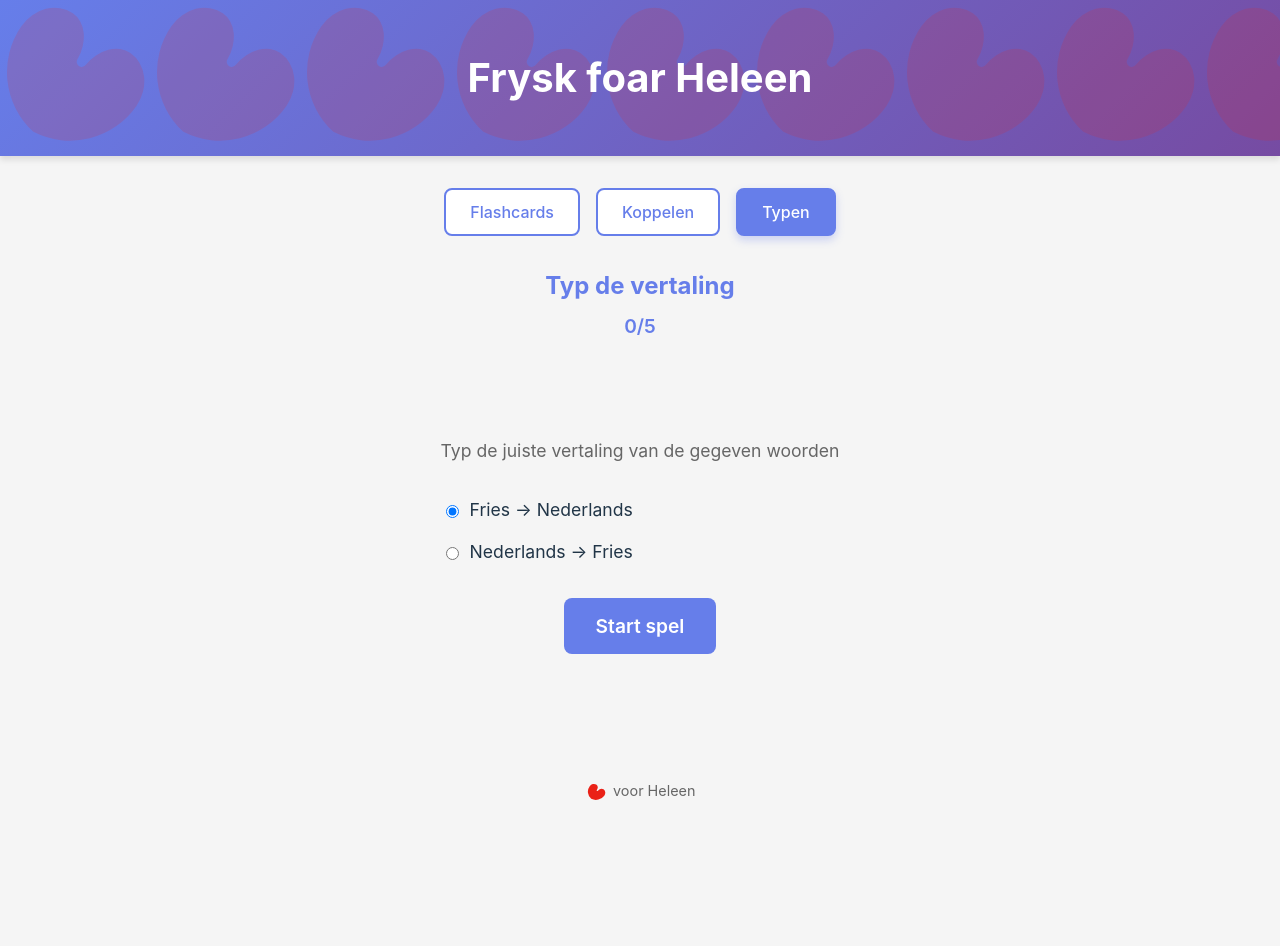
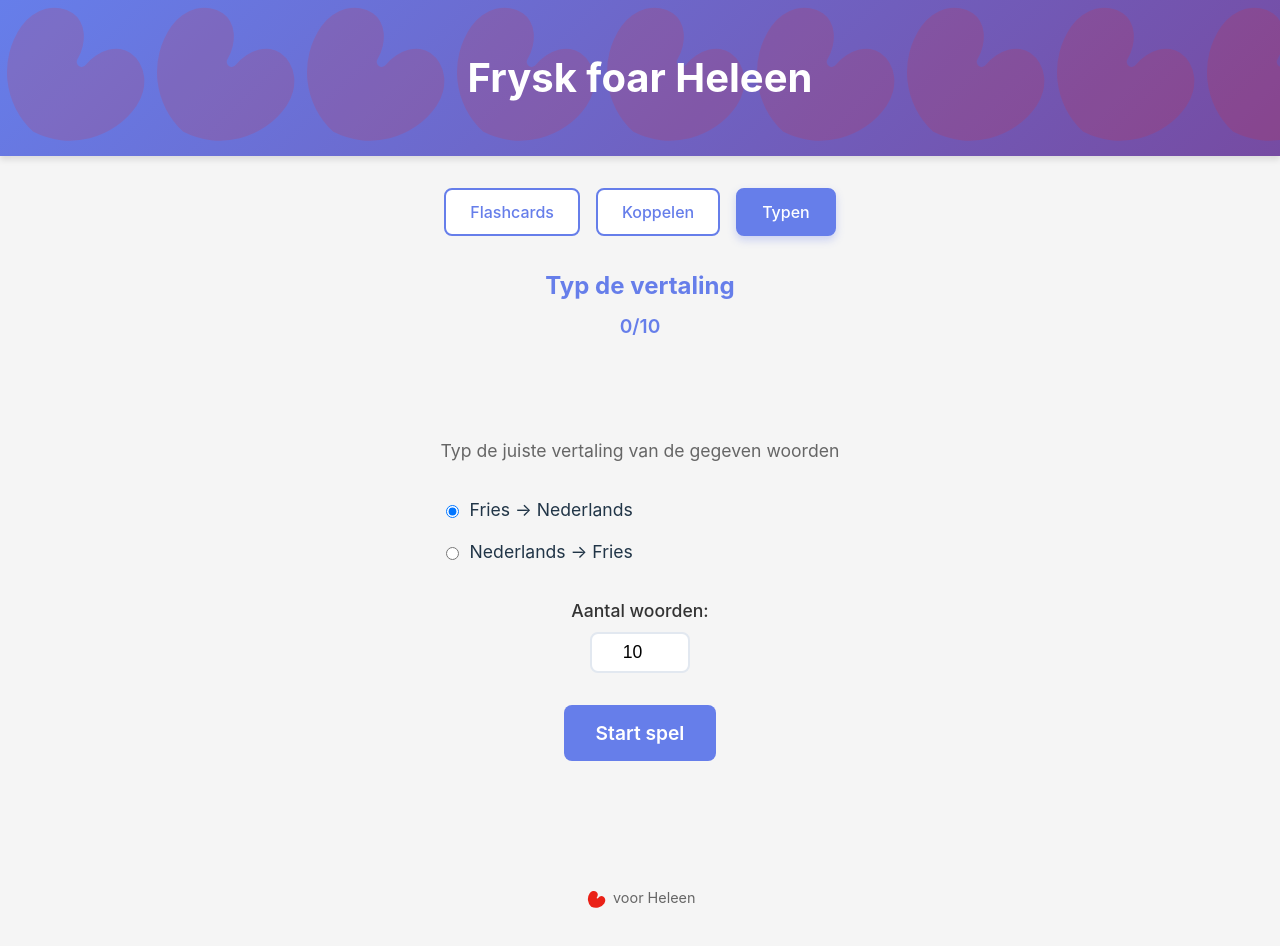
Before and after one commit to Tholdos/FryskFoarHeleen, a Vue app: page / in a window 1280 px wide. Both pictures are taken after a click on the button "Typen". Shown: the top 946 px of the page. Before the commit the page ends 848 px from the top, so only its background shows below. Built offline with nearby package versions, Linux system fonts and the light colour scheme; no server answers.

Commit message:
Update typing game: remove 'Spel Afgelopen' text, change default to 10 words, add custom word count input (5-25)

```diff
--- a/src/components/TypingGame.vue
+++ b/src/components/TypingGame.vue
@@ -19,11 +19,21 @@
           Nederlands → Fries
         </label>
       </div>
+      <div class="word-count-selector">
+        <label for="wordCount">Aantal woorden:</label>
+        <input
+          id="wordCount"
+          v-model.number="totalQuestions"
+          type="number"
+          min="5"
+          max="25"
+          class="word-count-input"
+        />
+      </div>
       <button @click="startGame" class="btn-start">Start spel</button>
     </div>
 
     <div v-else-if="gameComplete" class="complete-screen">
-      <h2>🎉 Spel Afgelopen!</h2>
       <p class="final-score">Score: {{ correctCount }}/{{ totalQuestions }}</p>
       <p class="percentage">{{ Math.round((correctCount / totalQuestions) * 100) }}% correct</p>
       <button @click="startGame" class="btn-restart">Opnieuw Spelen</button>
@@ -110,12 +120,15 @@ const userAnswer = ref('')
 const feedback = ref(null)
 const correctCount = ref(0)
 const answerInput = ref(null)
-
-const totalQuestions = 5
+const totalQuestions = ref(10) // Default to 10 questions
 
 const currentQuestion = computed(() => questions.value[currentQuestionIndex.value])
 
 function startGame() {
+  // Validate and clamp totalQuestions
+  if (totalQuestions.value < 5) totalQuestions.value = 5
+  if (totalQuestions.value > 25) totalQuestions.value = 25
+
   gameStarted.value = true
   gameComplete.value = false
   currentQuestionIndex.value = 0
@@ -124,7 +137,7 @@ function startGame() {
   userAnswer.value = ''
 
   // Get random words for questions
-  const words = wordStore.getRandomWords(totalQuestions)
+  const words = wordStore.getRandomWords(totalQuestions.value)
   questions.value = words.map(word => ({
     prompt: direction.value === 'fry-nl' ? word.frisian : word.dutch,
     correctAnswer: direction.value === 'fry-nl' ? word.dutch : word.frisian,
@@ -164,7 +177,7 @@ function handleEnter() {
 }
 
 function nextQuestion() {
-  if (currentQuestionIndex.value < totalQuestions - 1) {
+  if (currentQuestionIndex.value < totalQuestions.value - 1) {
     currentQuestionIndex.value++
     userAnswer.value = ''
     feedback.value = null
@@ -234,6 +247,35 @@ function nextQuestion() {
 
 .difficulty-selector input[type="radio"] {
   cursor: pointer;
+}
+
+.word-count-selector {
+  display: flex;
+  flex-direction: column;
+  gap: 0.5rem;
+  margin-bottom: 2rem;
+  align-items: center;
+}
+
+.word-count-selector label {
+  font-size: 1.1rem;
+  font-weight: 500;
+  color: #333;
+}
+
+.word-count-input {
+  padding: 0.5rem 1rem;
+  font-size: 1.1rem;
+  border: 2px solid #e2e8f0;
+  border-radius: 8px;
+  text-align: center;
+  width: 100px;
+  transition: border-color 0.2s ease;
+}
+
+.word-count-input:focus {
+  outline: none;
+  border-color: #667eea;
 }
 
 .final-score {
```
